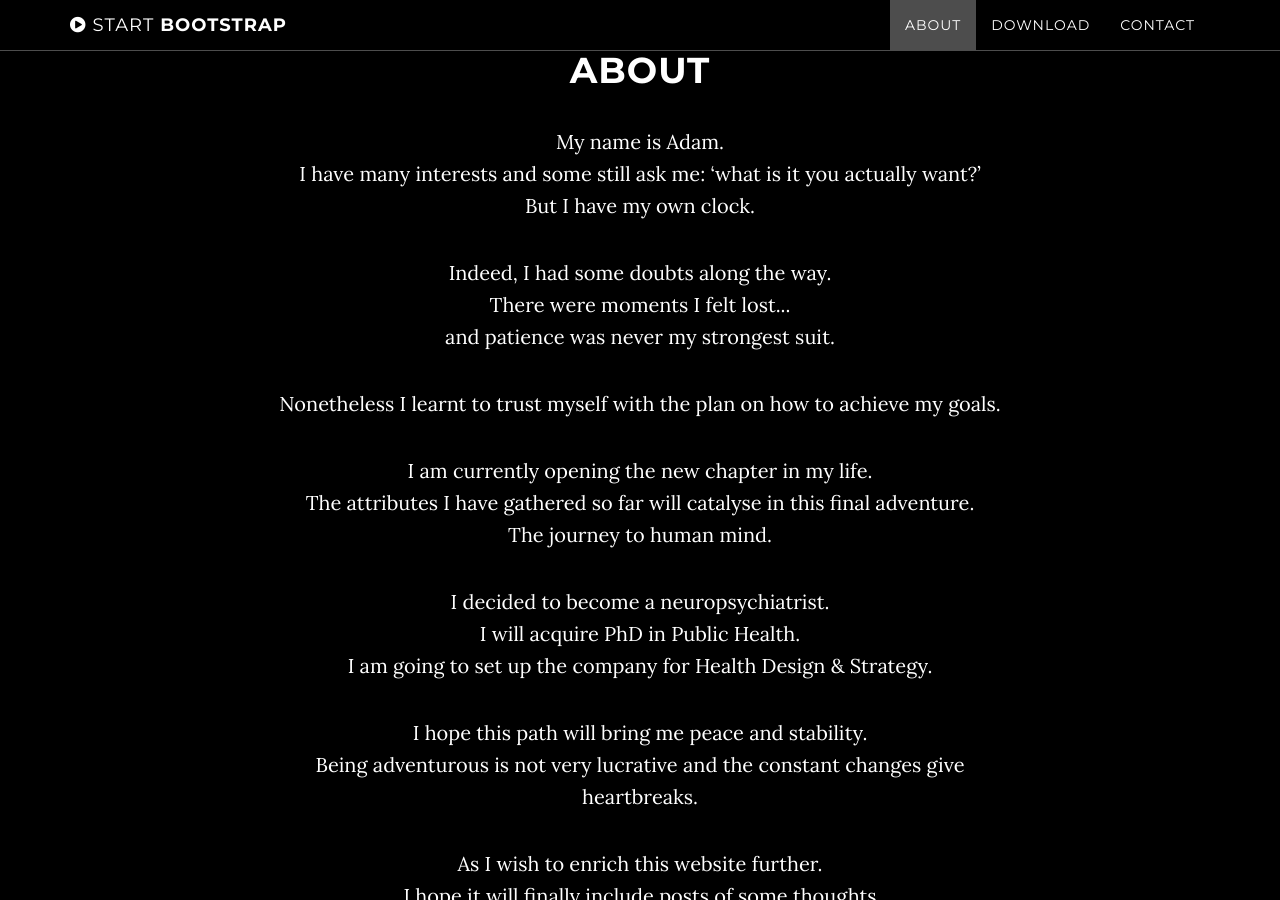
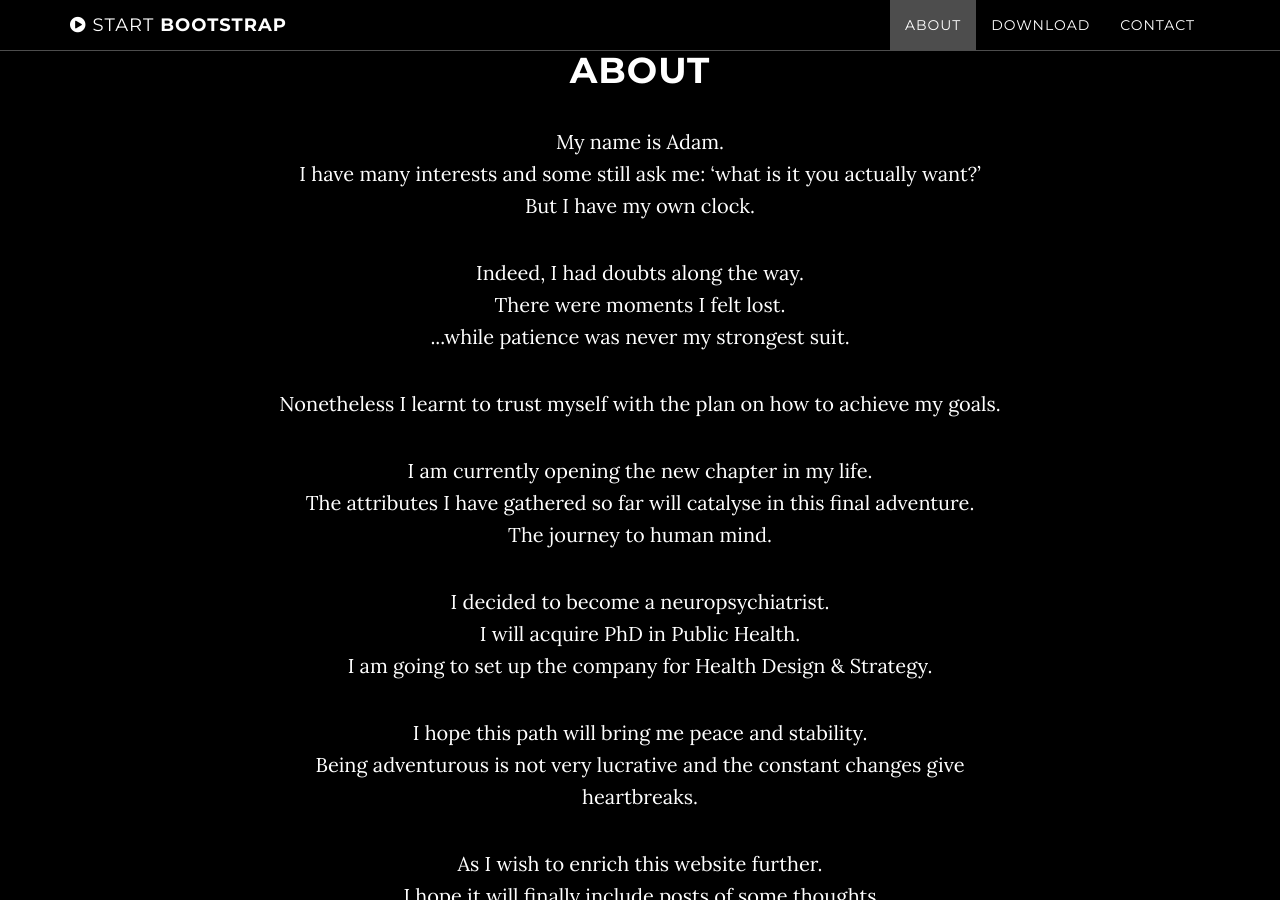
Before and after one commit to kozload/kozload.github.io, a Jekyll site: the page built from index.html, in a window 1280 px wide and 900 px high, scrolled down 1049 px. Built offline with Jekyll 4.4.1, drawn with Linux system fonts in a browser that asks for light colours.

Commit message:
Update about.html

```diff
--- a/_includes/about.html
+++ b/_includes/about.html
@@ -4,7 +4,7 @@
             <div class="col-lg-8 col-lg-offset-2">
                 <h1>About</h1>
                 <p>My name is Adam.<br>I have many interests and some still ask me: ‘what is it you actually want?’<br>But I have my own clock.</p>
-                <p>Indeed, I had some doubts along the way.<br>There were moments I felt lost...<br>and patience was never my strongest suit.</p>
+                <p>Indeed, I had doubts along the way.<br>There were moments I felt lost.<br>...while patience was never my strongest suit.</p>
                 <p>Nonetheless I learnt to trust myself with the plan on how to achieve my goals.</p>
                 <p>I am currently opening the new chapter in my life.<br>The attributes I have gathered so far will catalyse in this final adventure.<br>The journey to human mind.</p>
                 <p>I decided to become a neuropsychiatrist.<br>I will acquire PhD in Public Health.<br>I am going to set up the company for Health Design & Strategy.</p>
```
